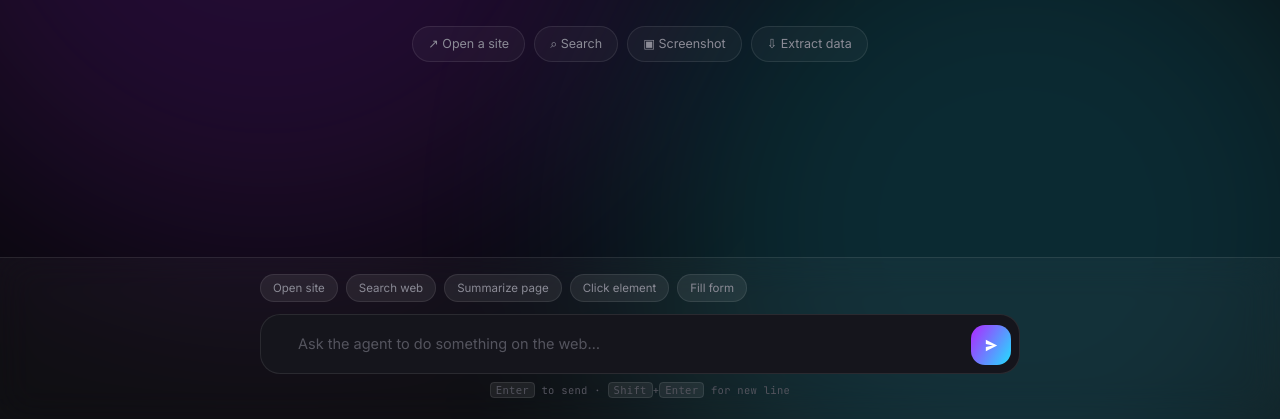
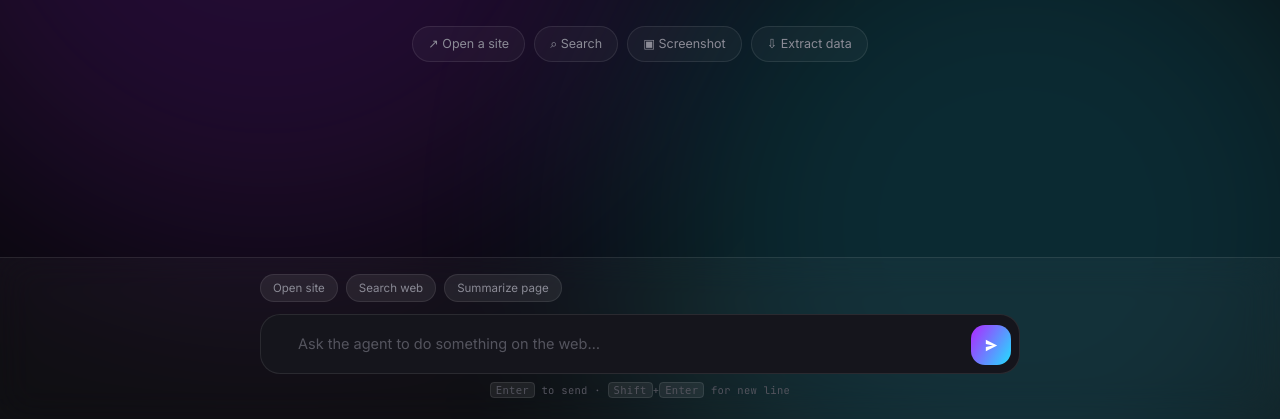
Before and after one commit to garv-sahu/nexus, a Flask app: page / in a window 1280 px wide. Shown: the part 381-800 px from the top of the page. Run offline with Flask 3, Linux system fonts and the light colour scheme; data that the repository does not hold is empty.

Commit message:
ui changes

```diff
--- a/templates/index.html
+++ b/templates/index.html
@@ -443,8 +443,8 @@ html[data-theme="light"] .theme-toggle::after{transform:translateX(20px);}
         <div class="quick-chip" data-cmd="Open ">Open site</div>
         <div class="quick-chip" data-cmd="Search the web for ">Search web</div>
         <div class="quick-chip" data-cmd="Summarize the current page">Summarize page</div>
-        <div class="quick-chip" data-cmd="Click on ">Click element</div>
-        <div class="quick-chip" data-cmd="Fill the form with ">Fill form</div>
+        <!-- <div class="quick-chip" data-cmd="Click on ">Click element</div>
+        <div class="quick-chip" data-cmd="Fill the form with ">Fill form</div> -->
       </div>
       <div class="input-bar">
         <span class="prompt-caret">&gt;</span>
```
